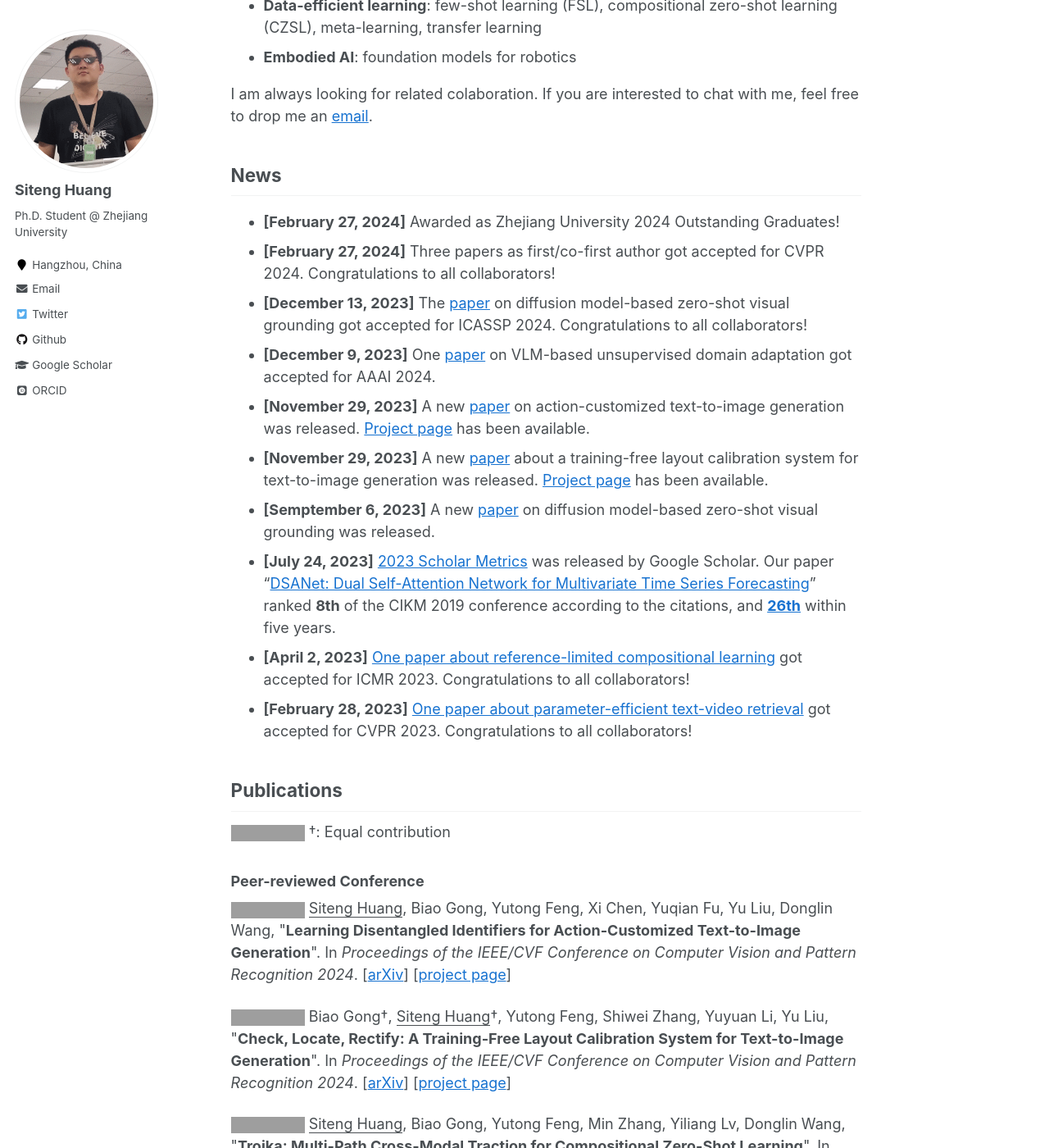
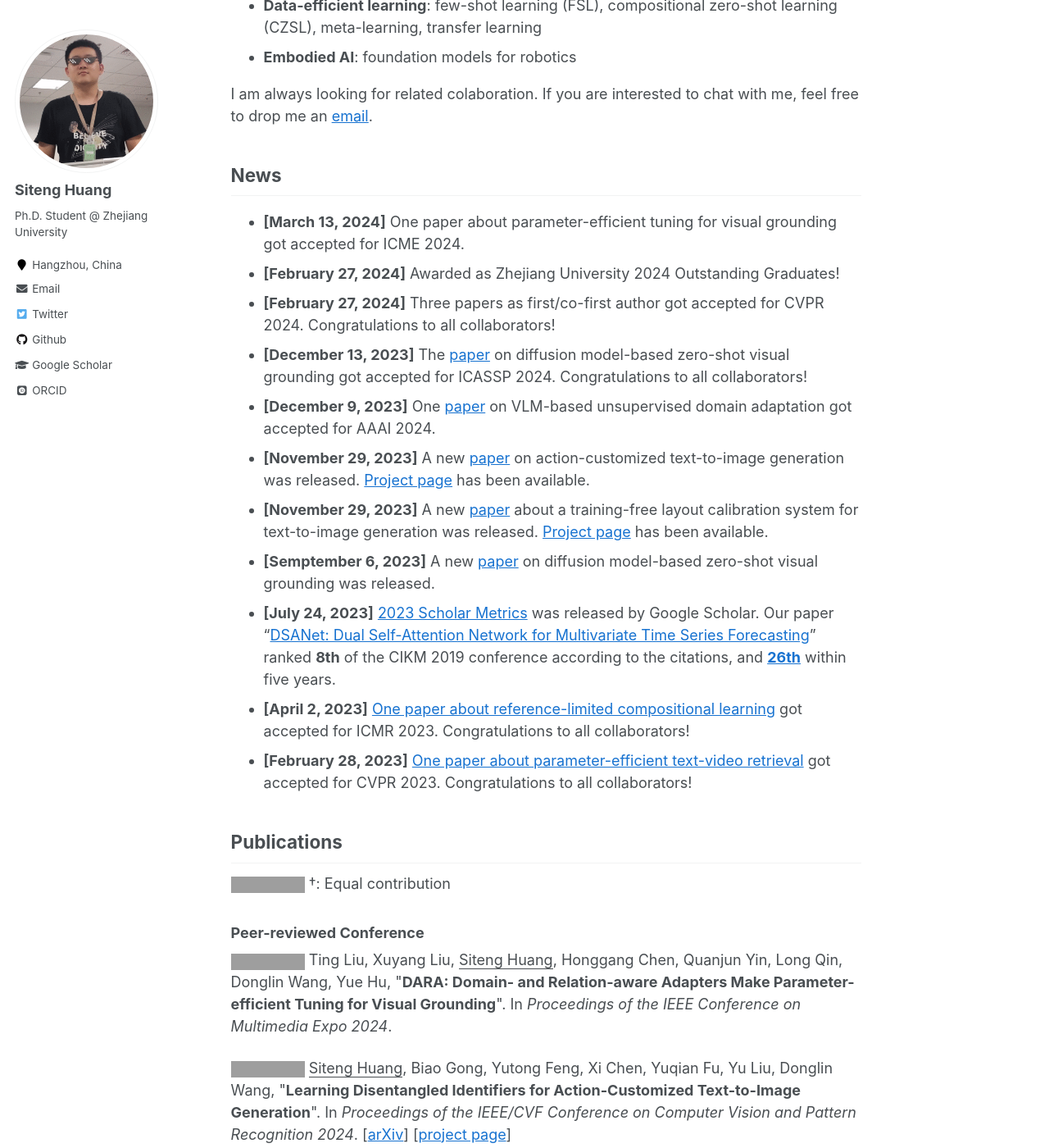
Before and after one commit to bighuang624/bighuang624.github.io, a Jekyll site: the page built from _pages/about.md, in a window 1280 px wide and 1400 px high, scrolled down 601 px. Shown: the whole window at 82% size. Built offline with Jekyll 4.4.1, drawn with Linux system fonts in a browser that asks for light colours; some web fonts are replaced; comment, search, counter and statistics services are not loaded; some of the changed lines change nothing that is shown; grey boxes are pictures that could not be loaded.

Commit message:
update for ICME24

```diff
--- a/_pages/about.md
+++ b/_pages/about.md
@@ -41,6 +41,7 @@ I am always looking for related colaboration. If you are interested to chat with
 
 <h2 id='news'>News</h2>
 
+* **[March 13, 2024]** One paper about parameter-efficient tuning for visual grounding got accepted for ICME 2024.
 * **[February 27, 2024]** Awarded as Zhejiang University 2024 Outstanding Graduates!
 * **[February 27, 2024]** Three papers as first/co-first author got accepted for CVPR 2024. Congratulations to all collaborators!
 * **[December 13, 2023]** The [paper](https://arxiv.org/abs/2309.01141) on diffusion model-based zero-shot visual grounding got accepted for ICASSP 2024. Congratulations to all collaborators!
@@ -69,21 +70,7 @@ I am always looking for related colaboration. If you are interested to chat with
 
 ### Peer-reviewed Conference
 
-<!-- <a href="https://arxiv.org/abs/2303.15230"><img src="https://img.shields.io/badge/arXiv-2303.15230-B31B1B?style=flat"></a> **Siteng Huang**, Biao Gong, Yulin Pan, Jianwen Jiang, Yiliang Lv, Yuyuan Li, Donglin Wang, &quot;VoP: Text-Video Co-operative Prompt Tuning for Cross-Modal Retrieval&quot;. In *Proceedings of the IEEE/CVF Conference on Computer Vision and Pattern Recognition 2023* (**CVPR 2023**). [[project page](https://kyonhuang.top/publication/text-video-cooperative-prompt-tuning)] [[arXiv](https://arxiv.org/abs/2211.12764)] [[github](https://github.com/bighuang624/VoP)] [[ModelScope](https://modelscope.cn/models/damo/cv_vit-b32_retrieval_vop/summary)]
-
-<a href="https://arxiv.org/abs/2303.15230"><img src="https://img.shields.io/badge/arXiv-2303.15230-B31B1B?style=flat"></a> **Siteng Huang**, Qiyao Wei, Donglin Wang, &quot;[Reference-Limited Compositional Zero-Shot Learning](https://doi.org/10.1145/3591106.3592225)&quot;. In *Proceedings of the 2023 ACM International Conference on Multimedia Retrieval* (**ICMR 2023**). [[project page](https://kyonhuang.top/publication/reference-limited-CZSL)] [[arXiv](https://arxiv.org/abs/2208.10046)] [[github](https://github.com/bighuang624/RL-CZSL)]
-
-<a href="https://arxiv.org/abs/2303.15230"><img src="https://img.shields.io/badge/arXiv-2303.15230-B31B1B?style=flat"></a> Min Zhang, **Siteng Huang**, Wenbin Li, Donglin Wang, &quot;[Tree Structure-Aware Few-Shot Image Classification via Hierarchical Aggregation](https://link.springer.com/chapter/10.1007/978-3-031-20044-1_26)&quot;. In *Proceedings of the European Conference on Computer Vision 2022* (**ECCV 2022**). [[arXiv](https://arxiv.org/abs/2207.06989)] [[Chinese intro](https://zhuanlan.zhihu.com/p/543878686)] [[github](https://github.com/remiMZ/HTS-ECCV22)]
-
-<a href="https://arxiv.org/abs/2303.15230"><img src="https://img.shields.io/badge/arXiv-2303.15230-B31B1B?style=flat"></a> Min Zhang, **Siteng Huang**, Donglin Wang, &quot;[Domain Generalized Few-shot Image Classification via Meta Regularization Network](https://ieeexplore.ieee.org/abstract/document/9747620)&quot;. In *Proceedings of the 2022 IEEE International Conference on Acoustics, Speech and Signal Processing* (**ICASSP 2022**). [[pdf](https://kyonhuang.top/files/MRN/ICASSP22-MRN.pdf)] [[github](https://github.com/remiMZ/MRN-ICASSP22)]
-
-<a href="https://arxiv.org/abs/2303.15230"><img src="https://img.shields.io/badge/arXiv-2303.15230-B31B1B?style=flat"></a> Zifeng Zhuang, Xintao Xiang, **Siteng Huang**, Donglin Wang, &quot;[HINFShot: A Challenge Dataset for Few-Shot Node Classification in Heterogeneous Information Network](https://dl.acm.org/doi/10.1145/3460426.3463614)&quot;. In *Proceedings of the 2021 ACM International Conference on Multimedia Retrieval* (**ICMR 2021**). [[pdf](https://kyonhuang.top/files/HINFShot/ICMR21-HINFShot.pdf)]
-
-<a href="https://arxiv.org/abs/2303.15230"><img src="https://img.shields.io/badge/arXiv-2303.15230-B31B1B?style=flat"></a> Zhengyu Chen, Jixie Ge, Heshen Zhan, **Siteng Huang**, Donglin Wang, &quot;[Pareto Self-Supervised Training for Few-Shot Learning](https://ieeexplore.ieee.org/document/9577454)&quot;. In *Proceedings of the 2021 IEEE/CVF Conference on Computer Vision and Pattern Recognition* (**CVPR 2021**). [[arXiv](https://arxiv.org/abs/2104.07841)] [[open access](https://openaccess.thecvf.com/content/CVPR2021/html/Chen_Pareto_Self-Supervised_Training_for_Few-Shot_Learning_CVPR_2021_paper.html)]
-
-<a href="https://arxiv.org/abs/2303.15230"><img src="https://img.shields.io/badge/arXiv-2303.15230-B31B1B?style=flat"></a> **Siteng Huang**, Min Zhang, Yachen Kang, Donglin Wang, &quot;[Attributes-Guided and Pure-Visual Attention Alignment for Few-Shot Recognition](https://ojs.aaai.org/index.php/AAAI/article/view/16957)&quot;. In *Proceedings of the 35th AAAI Conference on Artificial Intelligence* (**AAAI 2021**). [[project page](https://kyonhuang.top/publication/attributes-guided-attention-module)] [[arXiv](https://arxiv.org/abs/2009.04724)] [[bib](https://kyonhuang.top/publication/attributes-guided-attention-module#bibtex)] [[code](https://github.com/bighuang624/AGAM)] [[poster](https://kyonhuang.top/files/AGAM/aaai21-AGAM-poster.pdf)] [[slide](https://kyonhuang.top/files/AGAM/aaai21-AGAM-presentation.pdf)]
-
-<a href="https://arxiv.org/abs/2303.15230"><img src="https://img.shields.io/badge/arXiv-2303.15230-B31B1B?style=flat"></a> **Siteng Huang**, Donglin Wang, Xuehan Wu, Ao Tang, &quot;[DSANet: Dual Self-Attention Network for Multivariate Time Series Forecasting](https://dl.acm.org/doi/abs/10.1145/3357384.3358132)&quot;. In *Proceedings of the 28th ACM International Conference on Information and Knowledge Management* (**CIKM 2019**). [[project page](https://kyonhuang.top/publication/dual-self-attention-network)] [[pdf](https://kyonhuang.top/files/DSANet/Huang-DSANet.pdf)] [[bib](https://kyonhuang.top/publication/dual-self-attention-network#bibtex)] [[code](https://github.com/bighuang624/DSANet)] [[poster](https://kyonhuang.top/files/DSANet/cikm19-DSANet-poster.pdf)] [[slide](https://kyonhuang.top/files/DSANet/cikm19-DSANet-presentation.pdf)] -->
+<img src="https://img.shields.io/badge/ICME-2024-blue?style=flat-square"> Ting Liu, Xuyang Liu, <u>Siteng Huang</u>, Honggang Chen, Quanjun Yin, Long Qin, Donglin Wang, Yue Hu, &quot;**DARA: Domain- and Relation-aware Adapters Make Parameter-efficient Tuning for Visual Grounding**&quot;. In *Proceedings of the IEEE Conference on Multimedia Expo 2024*.
 
 <img src="https://img.shields.io/badge/CVPR-2024-blue?style=flat-square"> <u>Siteng Huang</u>, Biao Gong, Yutong Feng, Xi Chen, Yuqian Fu, Yu Liu, Donglin Wang, &quot;**Learning Disentangled Identifiers for Action-Customized Text-to-Image Generation**&quot;. In *Proceedings of the IEEE/CVF Conference on Computer Vision and Pattern Recognition 2024*. [[arXiv](https://arxiv.org/abs/2311.15841)] [[project page](https://adi-t2i.github.io/ADI/)]
 
```
